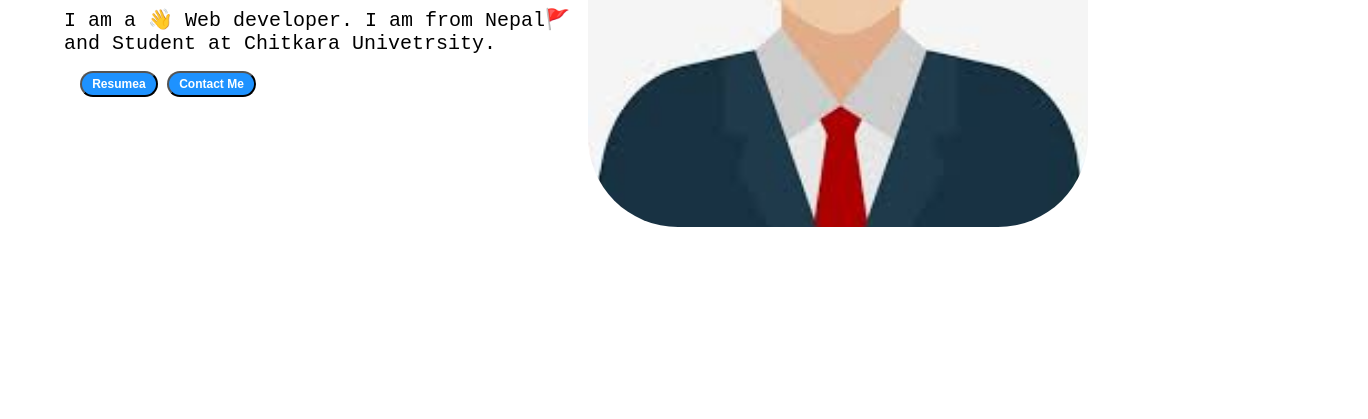
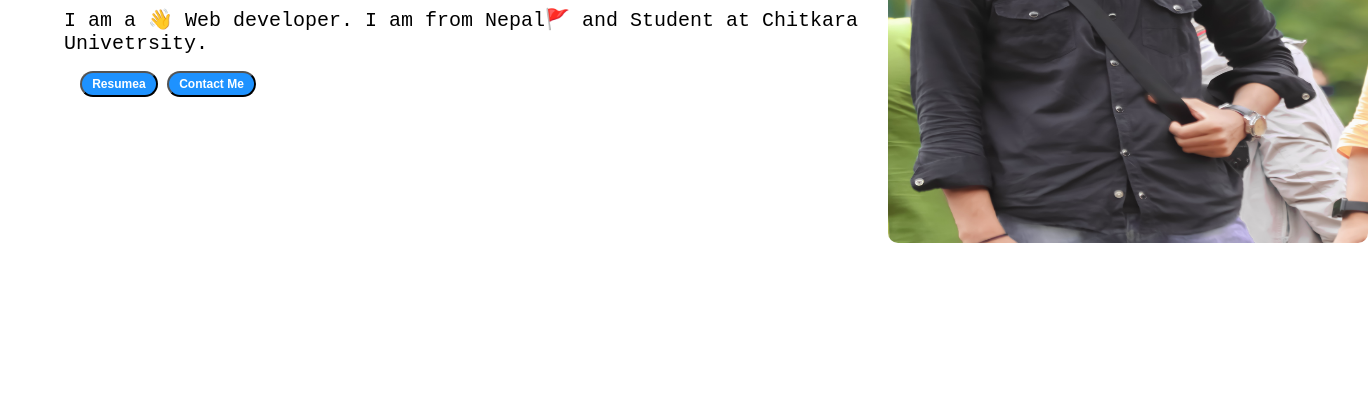
Before and after one commit to rajendrachy/My-Portfolio-Website, a plain HTML site: page index.html in a window 1280 px wide. Shown: the part 381-800 px from the top of the page, 1368 px wide, since content can reach past the window. Drawn offline with Linux system fonts and the light colour scheme.

Commit message:
Change in html and css

```diff
--- a/index.html
+++ b/index.html
@@ -41,7 +41,7 @@
                     <a href="/contact.html"><button class="btn">Contact Me</button></a>
                 </div>
             </div>
-            <div class="divpic"><img src="dev.png" alt="Rajendra"></div>
+            <div class="divpic"><img src="image.jpeg" alt="Rajendra"></div>
         </div>
 
     </div>
--- a/style.css
+++ b/style.css
@@ -104,10 +104,9 @@ margin: 10px 0;
 
 
 .divpic img {
-    height: 58vh;
-    width: 500px;
-    border-radius: 90px;
-    /* //border: 2px dotted black; */
+    height: 60vh;
+    width: 480px;
+    border-radius: 10px;
 
 }
 
@@ -249,23 +248,25 @@ font-family: monospace;
 }
 
 
-@media (max-width: 1615px) {
+ @media (max-width: 1615px) {
    /* *{
       /* background-color: rgba(255, 0, 0, 0.164); */
    /* } */
 
-   .buttons {
+    .buttons {
     font-size: 6px;
    }
    .devinfo {
     font-size: 10px;
    }
 
-   /* .divpic {
-    display: none;
-   } */
-
-.intro, .blogcontainer, .contactform {
+    .divpic {
+    /* display: none; */
+    height: 15vh;
+    width: 100px;
+    margin-right: 100px;
+   }
+ .intro, .blogcontainer, .contactform {
     margin:50px 8px;
 }
 }
```
